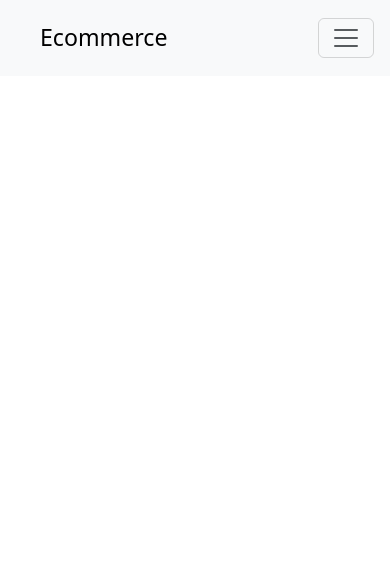
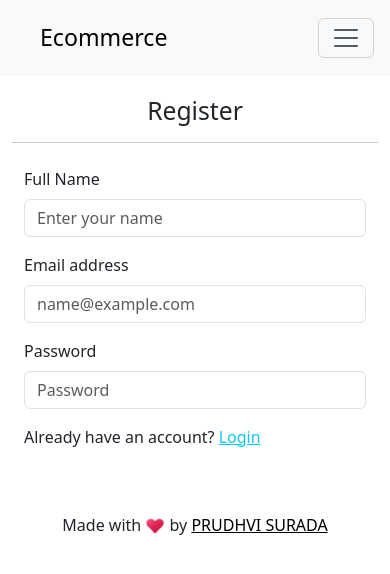
Before and after one commit to PrudhviSurada/E-COMMERCE, a plain HTML site: page register.html in a window 390 px wide. Drawn offline with nearby package versions, Linux system fonts and the light colour scheme.

Commit message:
login and register page is updated...a phone responsive is done

```diff
--- a/register.html
+++ b/register.html
@@ -41,6 +41,30 @@
         </div>
     </nav>
     </header>
+    <!-- FORM PART -->
+          <main class="container my-5 pt-5">
+      <h2 class="text-center">Register</h2>
+      <hr>
+      <section class="container col-md-3">
+        <form class="mt-4" method="post">
+          <div class="mb-3">
+            <label for="name" class="form-label">Full Name</label>
+            <input type="text" class="form-control" id="name" placeholder="Enter your name" required>
+          </div>
+          <div class="mb-3">
+            <label for="email" class="form-label">Email address</label>
+            <input type="email" class="form-control" id="email" placeholder="name@example.com" required>
+          </div>
+          <div class="mb-3">
+            <label for="password" class="form-label">Password</label>
+            <input type="password" class="form-control" id="password" placeholder="Password" required>
+          </div>
+          <div class="mb-3">
+            <p>Already have an account? <a class="text-info" href="./login.html">Login</a></p>
+          </div>
+        </form>
+        </section>
+    </main>
     <p class="text-center p-3">Made with <img src="./images/icons8-heart-48.png" alt="Heart symbol" height="20px"> by <a href="#" class="text-black">PRUDHVI SURADA</a></p>
     <script src="https://cdn.jsdelivr.net/npm/bootstrap@5.3.7/dist/js/bootstrap.bundle.min.js" integrity="sha384-ndDqU0Gzau9qJ1lfW4pNLlhNTkCfHzAVBReH9diLvGRem5+R9g2FzA8ZGN954O5Q" crossorigin="anonymous"></script>
 </body>
```
Also changed, not shown: cart.html (+1 -1 lines), index.html (+1 -1 lines), login.html (+23 -0 lines).
